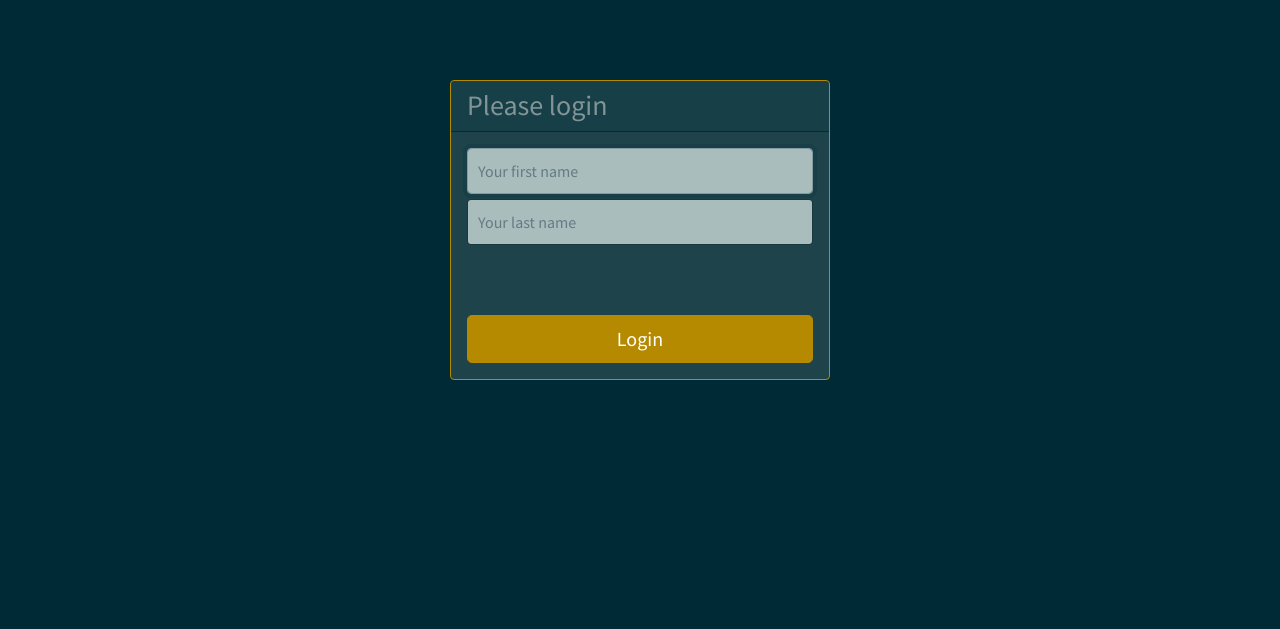
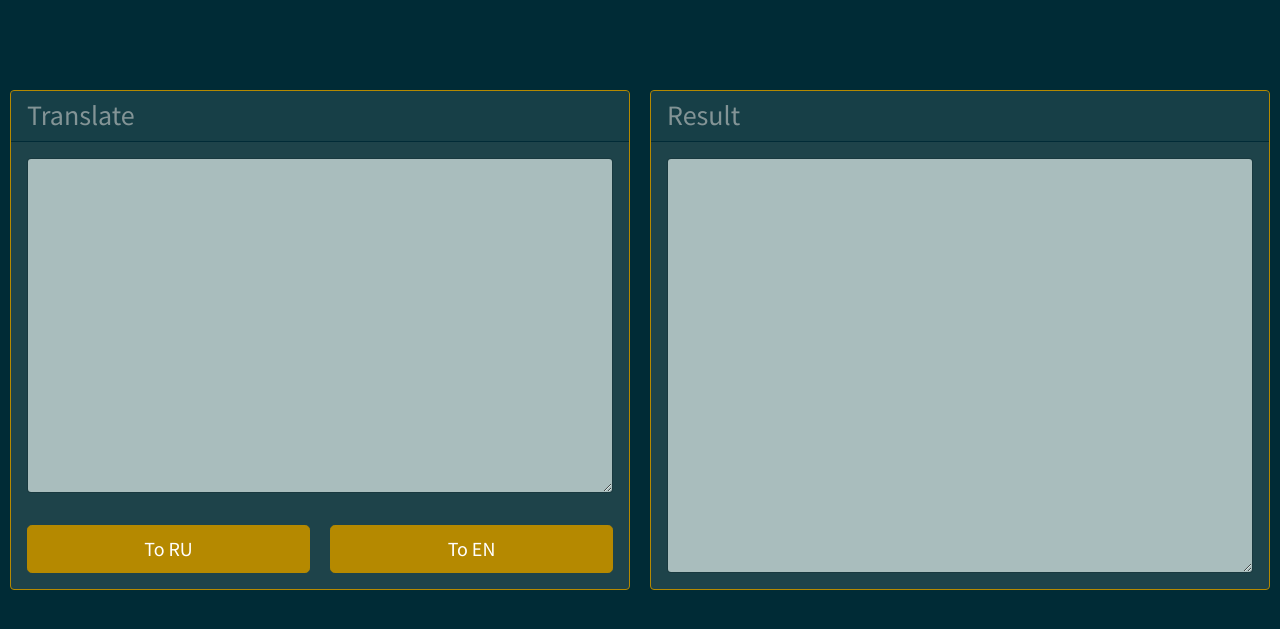
Before and after one commit to BaikalM/lesson1, a Flask app: page / in a window 1280 px wide. Shown: the part 56-685 px from the top of the page. Run offline with Flask 2, Linux system fonts and the light colour scheme; some libraries are stand-ins or nearby versions.

Commit message:
remove route /dict

```diff
--- a/main.py
+++ b/main.py
@@ -1,25 +1,14 @@
 from flask import Flask, render_template, request
+from translate import get
 
 app = Flask(__name__)
 
 
-@app.route("/")
-def hello_world():
-    return render_template("index.html", name="World")
-
-
-def magic(s):
-    return ''.join([c.upper() if i & 1 == 1 else c.lower() for i, c in enumerate(s)])
-
-
-@app.route("/dict", methods=["post"])
+@app.route("/", methods=["post", "get"])
 def process():
-    user = None
-    if request.method == 'POST':
-        print("1111111111111111111")
-        user = {'fname': magic(request.form.get('userfname')),
-                'lname': magic(request.form.get('userlname'))}
-    return render_template('index.html', user=user)
+    return render_template('index.html',
+                           data=get(request.form.get('textarea', ''),
+                                    request.form.get('action', '')))
 
 
 if __name__ == "__main__":
--- a/static/form.css
+++ b/static/form.css
@@ -1,32 +1,44 @@
 .wrapper {
+    display: flex;
+    flex-direction: row;
 	margin-top: 80px;
     margin-bottom: 80px;
 }
-
+.card-body{
+  flex: 3 0 0;
+}
 .myform {
-  min-height: 300px;
-  max-width: 380px;
+  flex: 1 0 auto;
+  min-height: 500px;
+  /*max-width: 600px;*/
   /*padding: 15px 35px 45px;*/
-  margin: 0 auto;
+  margin: 10px;
   /*border: 1px solid rgba(0,0,0,0.1)*/
 }
 
 .form-control {
   position: relative;
   font-size: 16px;
-  height: auto;
+  height: 100%;
   padding: 10px;
 }
 
 input[type="text"] {
   margin-bottom: 5px;
 }
-.confirm {
+.twobutton {
   width: 100%;
   flex: 0 1 auto;
   padding: 1rem 1rem;
   align-self: flex-end;
+  display: flex;
+  flex-direction: row;
 }
+.confirm{
+  flex: 1 0 0;
+}
+.confirm:first-child {padding-right: 10px}
+.confirm:last-child {padding-left: 10px}
 .btn-lg{
-  width: 100%;
+  width:100%;
 }
--- a/templates/index.html
+++ b/templates/index.html
@@ -5,6 +5,7 @@
     <meta charset="UTF-8"/>
     <link rel="stylesheet" href="/static/bootstrap.min.css"/>
     <link rel="stylesheet" href="/static/form.css"/>
+    <title>Translator</title>
 </head>
 
 <body>
@@ -18,28 +19,39 @@
     </div>
 </nav>
 
-{%  if user %}
+<!--{%  if user %}
 <div class="bs-component">
               <div class="alert alert-dismissible alert-success">
                 <strong>Well done!</strong> You successfully login as {{ user.fname }} {{ user.lname }}.
               </div>
-{% endif %}
+{% endif %}-->
 <div class="wrapper">
-    <form class="card border-primary mb-3 myform" action="/dict" method="post">
-        <h3 class="card-header">Please login</h3>
+    <form class="card border-primary mb-3 myform" action="/" method="post">
+        <h3 class="card-header">Translate</h3>
         <div class="card-body">
-            <input type="text" class="form-control" name="userfname" placeholder="Your first name" required=""
-                   autofocus=""/>
-            <input type="text" class="form-control" name="userlname" placeholder="Your last name" required=""
-                   autofocus=""/>
+            <textarea name="textarea" class="form-control">{{ data.source }}</textarea>
             <!--<h4 class="card-title">Primary card title</h4>
             <p class="card-text">Some quick example text to build on the card title and make up the bulk of the card's
                 content.</p> -->
         </div>
-        <div class="confirm">
-            <button class="btn btn-lg btn-primary" type="submit">Login</button>
+        <div class="twobutton">
+            <div class="confirm">
+                <button class="btn btn-lg btn-primary" type="submit" name="action" value="ru">To RU</button>
+            </div>
+            <div class="confirm">
+                <button class="btn btn-lg btn-primary" type="submit" name="action" value="en">To EN</button>
+            </div>
         </div>
     </form>
+    <div class="card border-primary mb-3 myform">
+        <h3 class="card-header">Result</h3>
+        <div class="card-body">
+            <textarea name="result_area" class="form-control">{{ data.result }}</textarea>
+            <!--<h4 class="card-title">Primary card title</h4>
+            <p class="card-text">Some quick example text to build on the card title and make up the bulk of the card's
+                content.</p> -->
+        </div>
+    </div>
 </div>
 </body>
 
--- /dev/null
+++ b/translate.py
@@ -0,0 +1,26 @@
+import requests, uuid
+from secret import subscription_key
+
+url = "https://api.cognitive.microsofttranslator.com/translate"
+
+headers = {
+    'Ocp-Apim-Subscription-Key': subscription_key,
+    'Ocp-Apim-Subscription-Region': "global",
+    'Content-type': 'application/json',
+    'X-ClientTraceId': str(uuid.uuid4())
+}
+params = {
+    'api-version': '3.0',
+    'from': 'en',
+    'to': 'ru'
+}
+
+
+def get(text, lg):
+    result = ''
+    if text:
+        params['from'] = ({"ru", "en"} - {lg}).pop()
+        params['to'] = lg
+        response = requests.post(url, params=params, json=[{'text': text}], headers=headers)
+        result = response.json()[0]['translations'][0]['text']
+    return {'source': text, 'result': result}
```
